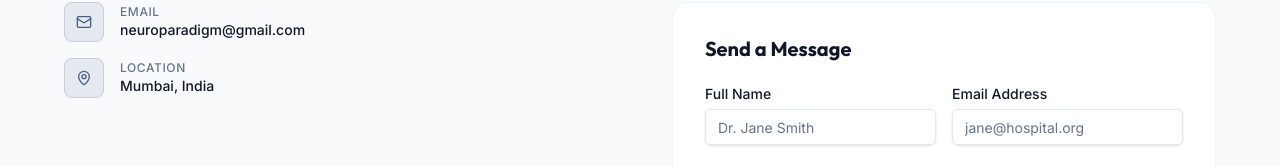
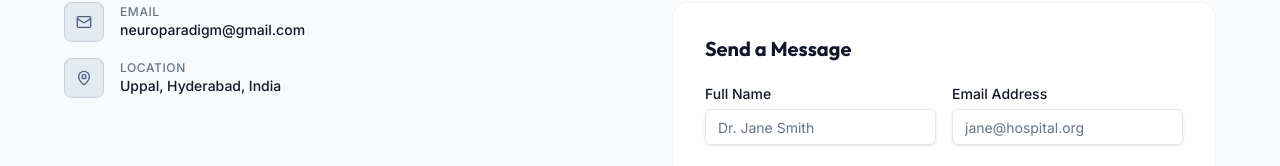
Before and after one commit to SoumithG26/NeuroParadigm.in, a React (Vite) app in the folder artifacts/neuro-paradigm/: page /contact in a window 1280 px wide. Shown: the part 607-773 px from the top of the page. Built offline with nearby package versions, Linux system fonts and the light colour scheme.

Commit message:
updated location detail

```diff
--- a/artifacts/neuro-paradigm/src/pages/contact.tsx
+++ b/artifacts/neuro-paradigm/src/pages/contact.tsx
@@ -112,7 +112,7 @@ export default function Contact() {
               <div className="space-y-4">
                 {[
                   { icon: Mail, label: "Email", value: "neuroparadigm@gmail.com" },
-                  { icon: MapPin, label: "Location", value: "Mumbai, India" },
+                  { icon: MapPin, label: "Location", value: "Uppal, Hyderabad, India" },
                   // { icon: Phone, label: "Phone", value: "+91 98765 43210" },
                 ].map(({ icon: Icon, label, value }) => (
                   <div key={label} className="flex items-center gap-4" data-testid={`contact-info-${label.toLowerCase()}`}>
```
